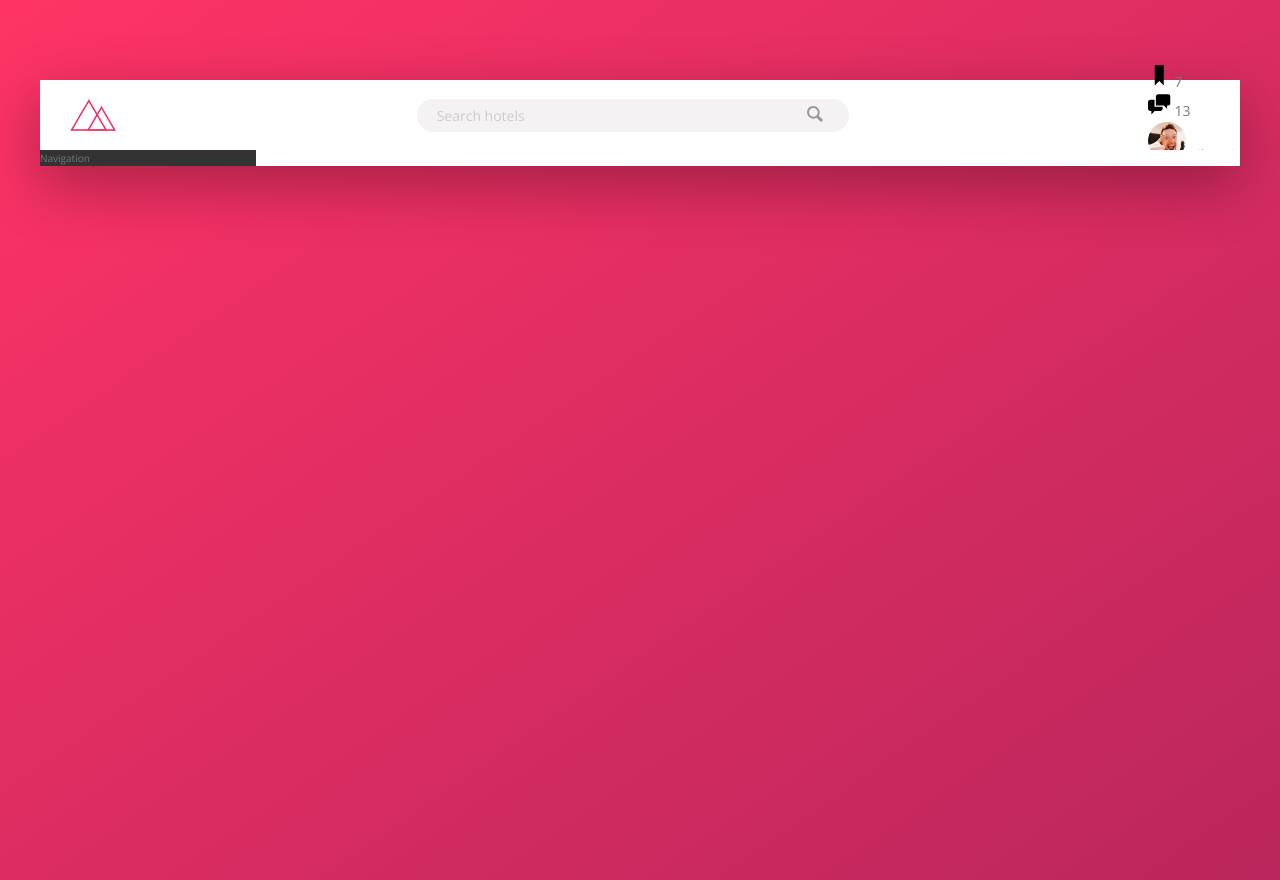
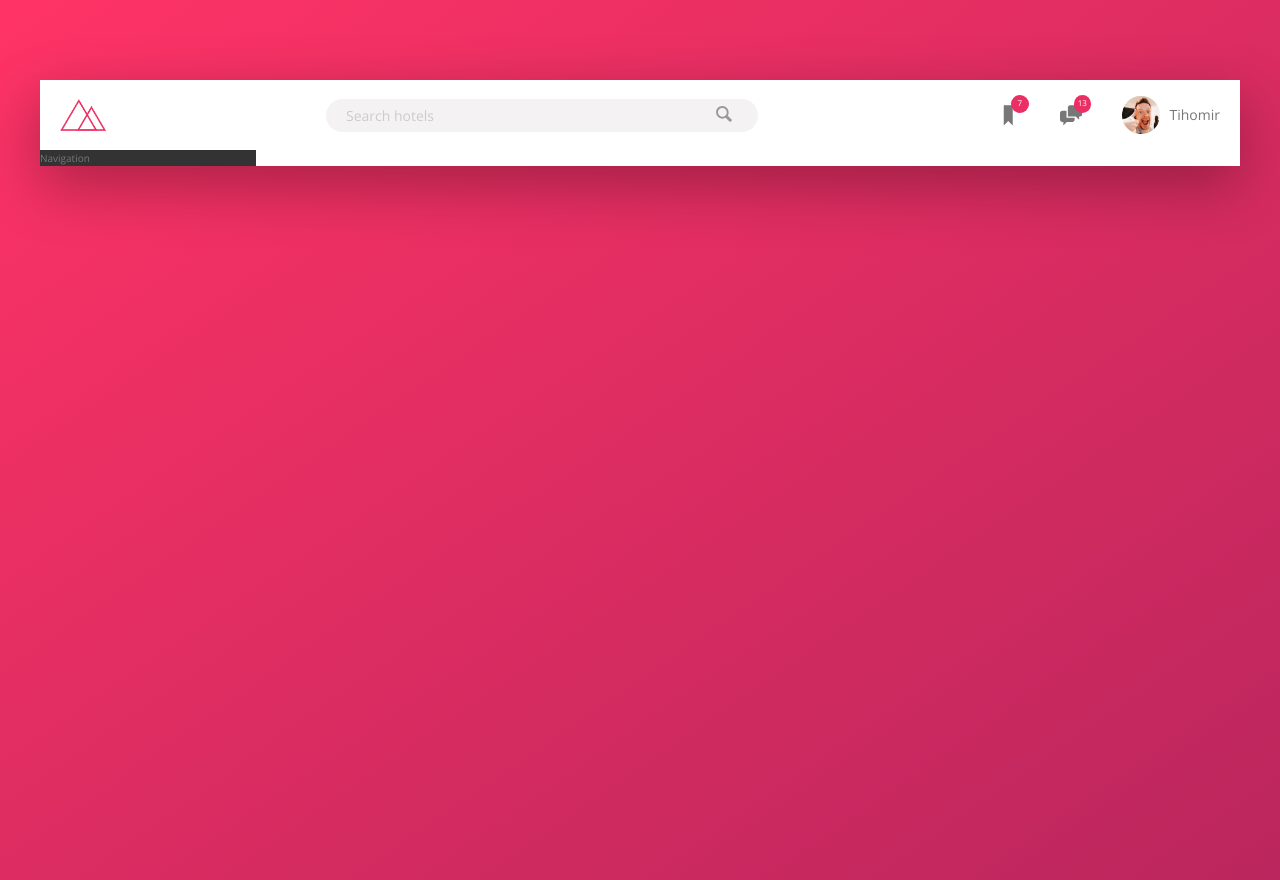
Before and after one commit to tihomirtx88/TrilloDesign, a website: page index.html in a window 1280 px wide. Drawn offline with nearby package versions, Linux system fonts and the light colour scheme.

Commit message:
Building header part three

```diff
--- a/sass/_components.scss
+++ b/sass/_components.scss
@@ -3,7 +3,7 @@
 
 .logo{
     height: 3.25rem;
-    margin-left: 3rem;
+    margin-left: 2rem;
 }
 
 //////////////////////////////////
@@ -70,29 +70,54 @@
 /// User Navigatio
 
 .user-nav{
+
+    display: flex;
+    align-items: center;
+    align-self: stretch;
+
+    //All direct children
+    & > *{
+        padding: 0 2rem;
+        cursor: pointer;
+        height: 100%;
+        display: flex;
+        align-items: center;
+    }
+
+    &> *:hover{
+        background-color: var(--color-grey-light-2);
+    }
+
     &__icon-box{
-
+        position: relative;
     }
 
     &__icon{
         height: 2.25rem;
         width: 2.25rem;
+        fill: var(--color-grey-dark-2);
     }
 
     &__notification{
+        font-size: .8rem;
+        height: 1.75rem;
+        width: 1.75rem;
+        border-radius: 100%;
+        background-color: var(--color-primary);
+        color: #fff;
+        position: absolute;
+        top: 1.5rem;
+        right: 1.1rem;
 
-    }
-
-    &__user{
-
+        display: flex;
+        justify-content: center;
+        align-items: center;
     }
 
     &__user-photo{
         height: 3.75rem;
         border-radius: 50%;
+        margin-right: 1rem;
     }
 
-    &__user-name{
-
-    }
 }
```
Also changed, not shown: css/style.css.
